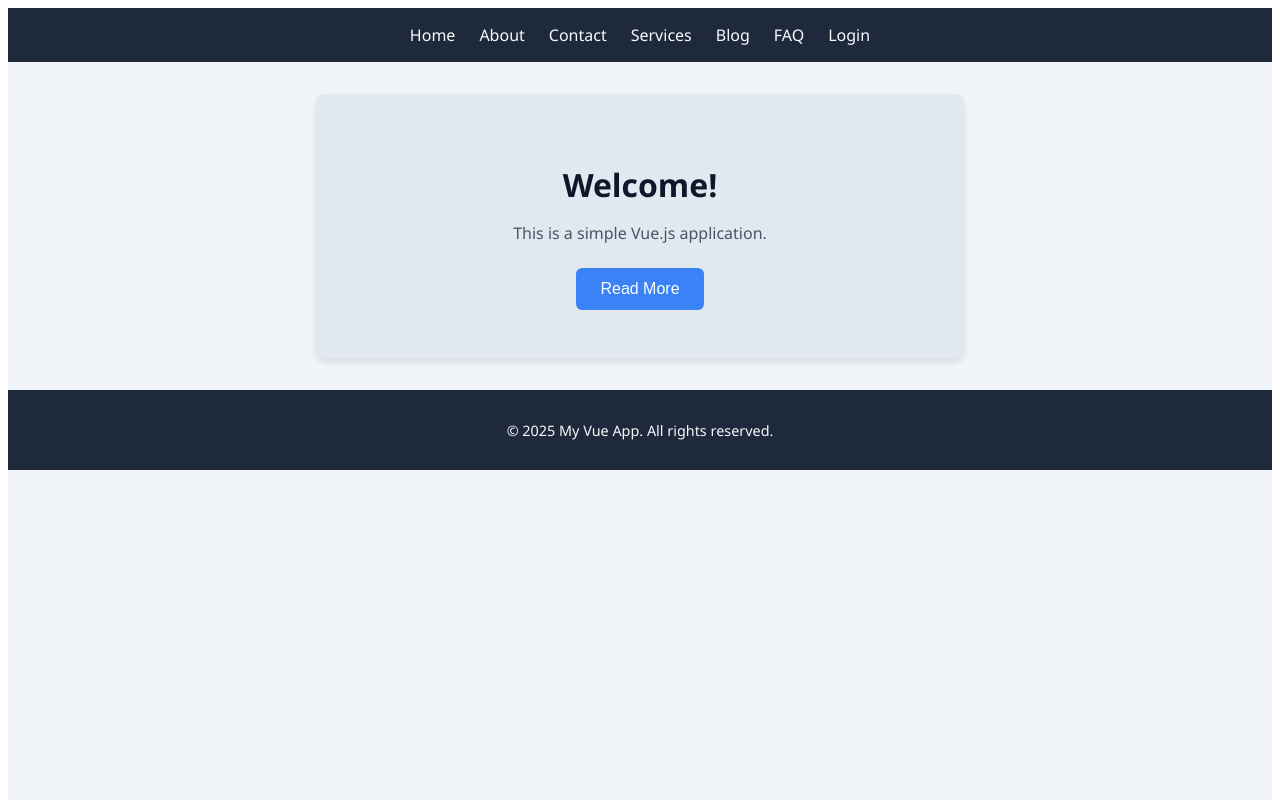
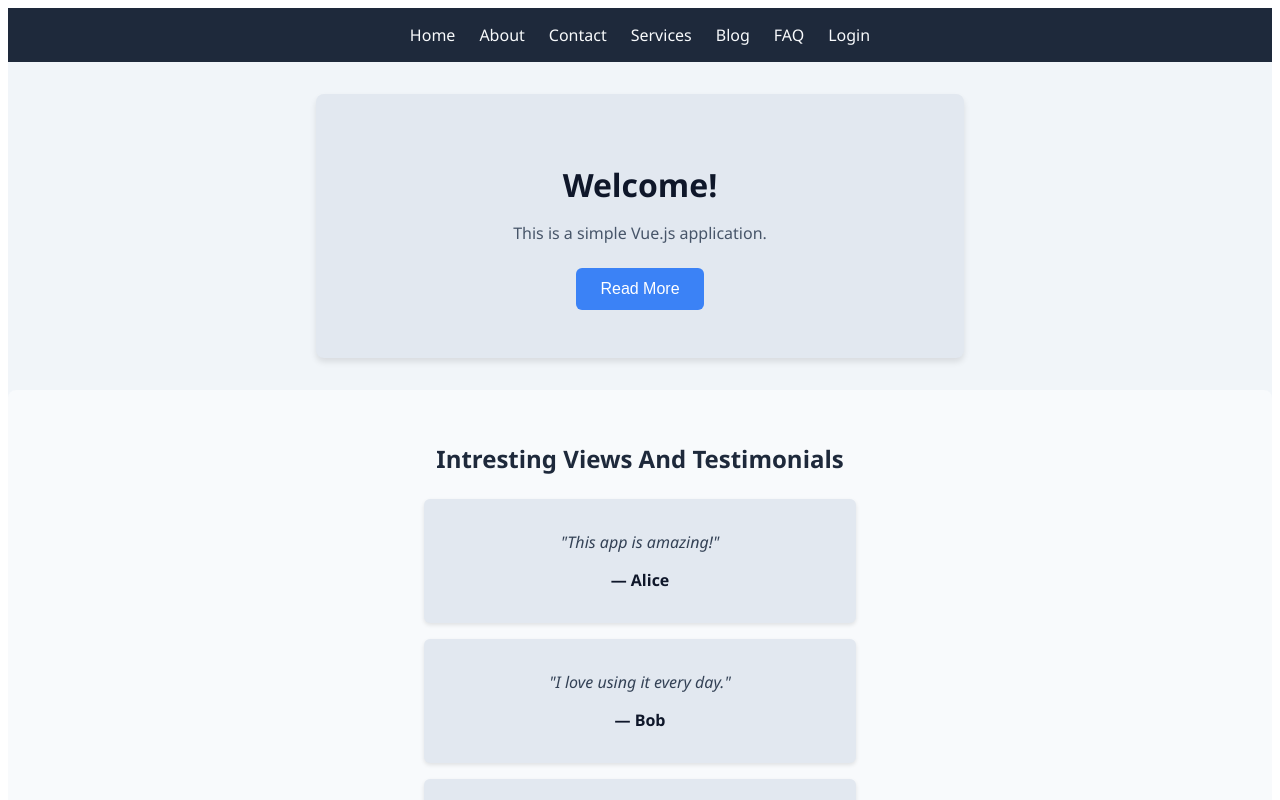
Before and after one commit to MBUDA-BRANICE-NJIRA/Vue-Js-Beginner-Project, a Vue app: page / in a window 1280 px wide. Shown: the top 800 px of the page. Built offline with nearby package versions, Linux system fonts and the light colour scheme.

Commit message:
Worked on the testimonials

```diff
--- a/src/App.vue
+++ b/src/App.vue
@@ -7,6 +7,7 @@
       <p>{{ description }}</p>
       <button class="cta-button" @click="sayhello">{{ buttonText }}</button>
     </header>
+    <Testimonial />
     <FooTer />
   </div>
 </template>
@@ -14,11 +15,13 @@
 <script>
 import NavBar from './components/NavBar.vue';
 import FooTer from './components/FooTer.vue';
+import Testimonial from './components/Testimonial.vue';
 
 export default {
   name: 'App',
   components: {
     NavBar,
+    Testimonial,
     FooTer
   },
   data() {
```
